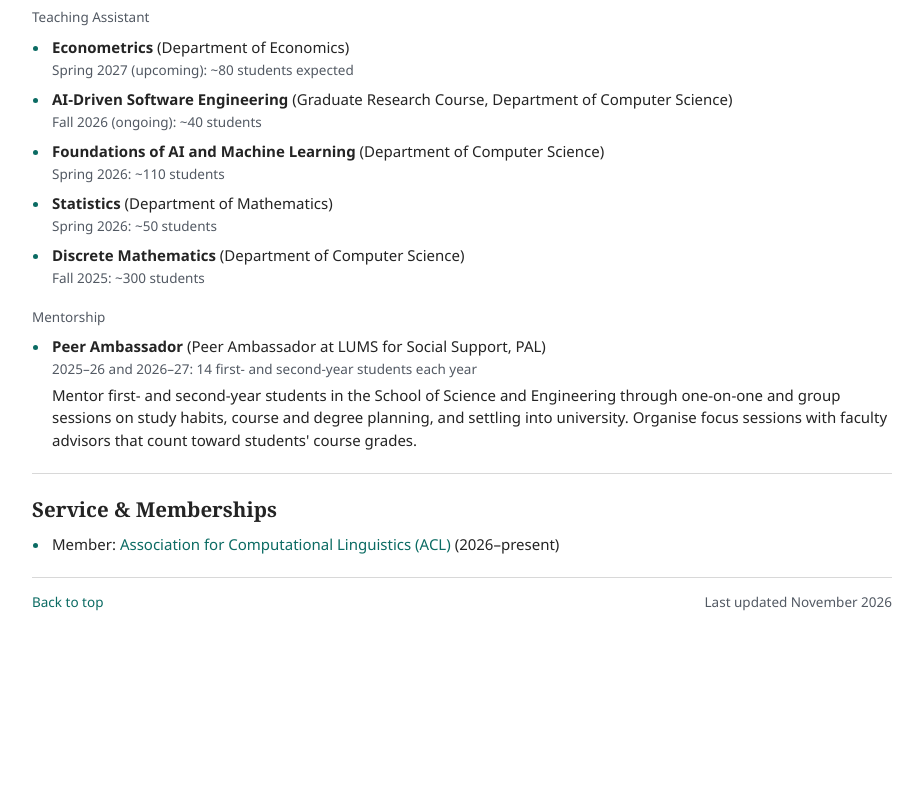
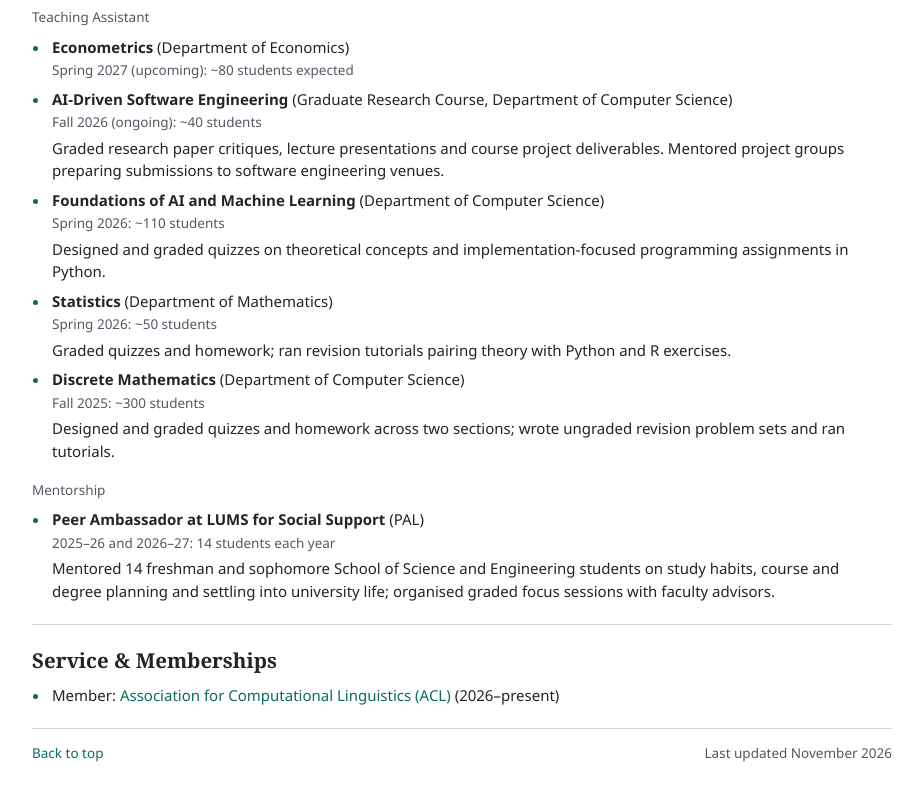
Before and after one commit to hussey17/hussey17.github.io, a plain HTML site: page index.html in a window 1280 px wide. Shown: the part 1839-2631 px from the top of the page, without its empty margins (178-1101 px from the left). Before the commit the page ends 2480 px from the top, so only its background shows below. Drawn offline with Linux system fonts and the light colour scheme.

Commit message:
Add TA and PAL descriptions; update CV
Co-Authored-By: Claude Opus 5.5 <noreply@anthropic.com>

```diff
--- a/index.html
+++ b/index.html
@@ -55,7 +55,7 @@
             <li><a href="#teaching">Teaching</a></li>
             <li><a href="projects.html">Projects</a></li>
             <li><a href="projects.html#experience">Work</a></li>
-            <li><a href="cv.pdf?v=20261125-4" target="_blank" rel="noopener">CV</a></li>
+            <li><a href="cv.pdf?v=20261125-5" target="_blank" rel="noopener">CV</a></li>
           </ul>
         </nav>
       </div>
@@ -229,26 +229,30 @@
         <li>
           <span class="teach-course">AI-Driven Software Engineering</span> (Graduate Research Course, Department of Computer Science)<br>
           <span class="meta">Fall 2026 (ongoing): ~40 students</span>
+          <p class="teach-desc">Graded research paper critiques, lecture presentations and course project deliverables. Mentored project groups preparing submissions to software engineering venues.</p>
         </li>
         <li>
           <span class="teach-course">Foundations of AI and Machine Learning</span> (Department of Computer Science)<br>
           <span class="meta">Spring 2026: ~110 students</span>
+          <p class="teach-desc">Designed and graded quizzes on theoretical concepts and implementation-focused programming assignments in Python.</p>
         </li>
         <li>
           <span class="teach-course">Statistics</span> (Department of Mathematics)<br>
           <span class="meta">Spring 2026: ~50 students</span>
+          <p class="teach-desc">Graded quizzes and homework; ran revision tutorials pairing theory with Python and R exercises.</p>
         </li>
         <li>
           <span class="teach-course">Discrete Mathematics</span> (Department of Computer Science)<br>
           <span class="meta">Fall 2025: ~300 students</span>
+          <p class="teach-desc">Designed and graded quizzes and homework across two sections; wrote ungraded revision problem sets and ran tutorials.</p>
         </li>
       </ul>
       <p class="meta teach-intro mentor-intro">Mentorship</p>
       <ul class="teach-list">
         <li>
-          <span class="teach-course">Peer Ambassador</span> (Peer Ambassador at LUMS for Social Support, PAL)<br>
-          <span class="meta">2025–26 and 2026–27: 14 first- and second-year students each year</span>
-          <p class="teach-desc">Mentor first- and second-year students in the School of Science and Engineering through one-on-one and group sessions on study habits, course and degree planning, and settling into university. Organise focus sessions with faculty advisors that count toward students' course grades.</p>
+          <span class="teach-course">Peer Ambassador at LUMS for Social Support</span> (PAL)<br>
+          <span class="meta">2025–26 and 2026–27: 14 students each year</span>
+          <p class="teach-desc">Mentored 14 freshman and sophomore School of Science and Engineering students on study habits, course and degree planning and settling into university life; organised graded focus sessions with faculty advisors.</p>
         </li>
       </ul>
     </section>
```
Also changed, not shown: projects.html (+1 -1 lines), 1 other file.
